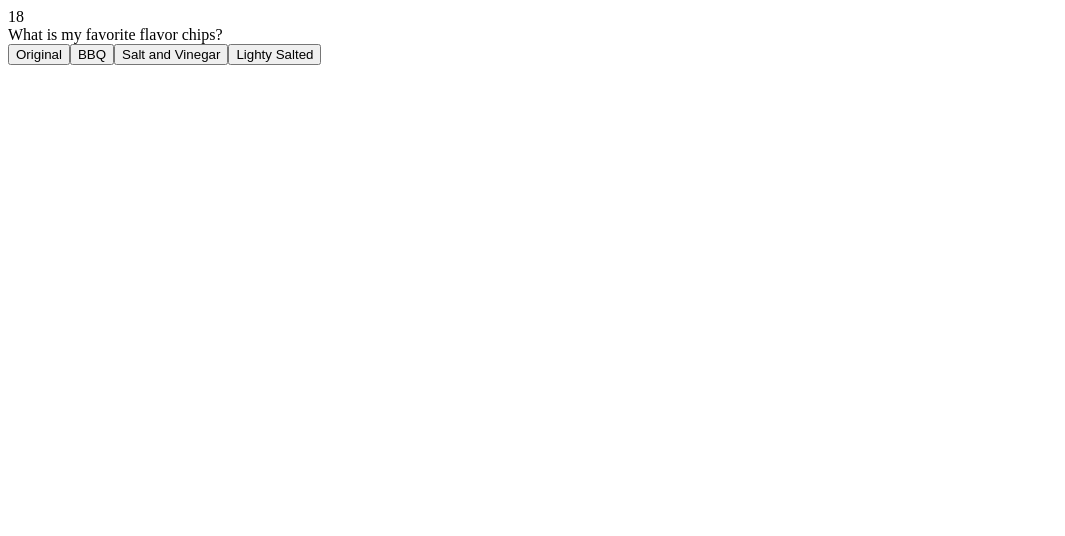
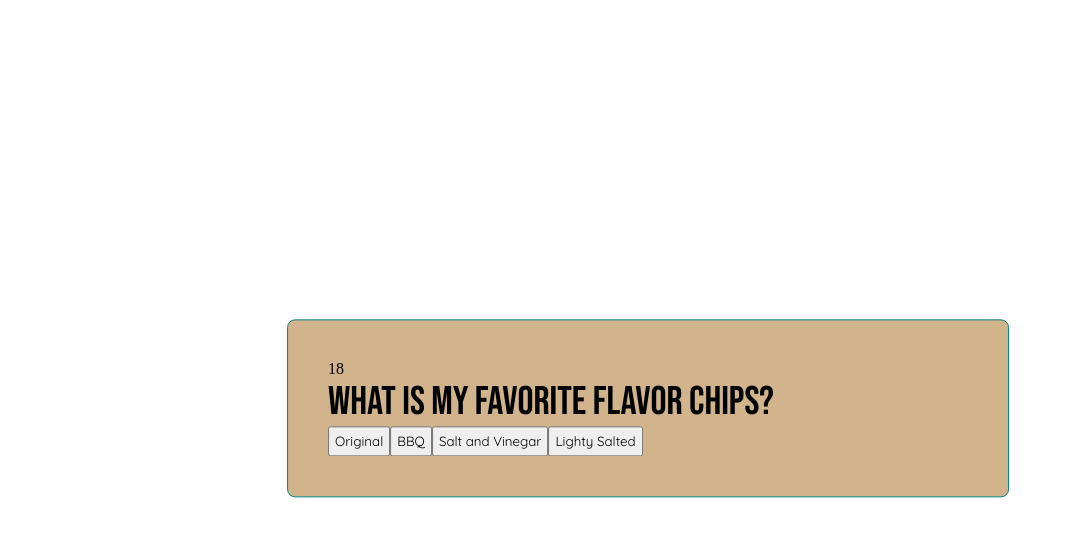
Before and after one commit to plotinusspascual/code-quiz, a plain HTML site: page index.html in a window 1280 px wide. Both pictures are taken after a click on the button "Start". Shown: the whole page, without its empty margins (0-1065 px from the left). Drawn offline with Linux system fonts and the light colour scheme.

Commit message:
added css styling

```diff
--- a/assets/style.css
+++ b/assets/style.css
@@ -5,3 +5,60 @@
 li{
   list-style-type: none;
 }
+
+
+
+.box-container{
+  display: block;
+  position: fixed;
+  top: 50%;
+  left: 50%;
+  transform: translate(-50%, -50%);
+  background: tan;
+  border: 1px solid teal;
+  border-radius: 8px;
+  width: 50vw;
+  padding: 40px;
+}
+
+#question-card{
+  font-family: 'Bebas Neue', cursive;
+  font-size: 40px;
+}
+
+#start-button{
+  padding: 25px;
+  top: 50%;
+  left: 50%;
+  align-items: center;
+}
+
+#highscore-container{
+  background: tan;
+  border: 1px solid teal;
+  padding: 10px;
+  margin: 10px;
+}
+
+h1{
+  font-family: 'Bebas Neue', cursive;
+  padding: 8px;
+  font-size: 45px;
+}
+
+p{
+  font-family: 'Bebas Neue', cursive;
+}
+
+ul, label, button{
+  font-family: 'Quicksand', sans-serif;
+}
+body{
+  display: flex;
+  justify-content: center;
+  align-items: center;
+  position: fixed;
+  top: 50%;
+  left: 50%;
+  transform: translate(-50%, -50%);
+}
--- a/index.html
+++ b/index.html
@@ -5,15 +5,21 @@
   <meta http-equiv="X-UA-Compatible" content="IE=edge">
   <meta name="viewport" content="width=device-width, initial-scale=1.0">
   <link rel="stylesheet" href="assets/style.css"/>
-  <title>Document</title>
+  <link rel="preconnect" href="https://fonts.googleapis.com">
+  <link rel="preconnect" href="https://fonts.gstatic.com" crossorigin>
+  <link href="https://fonts.googleapis.com/css2?family=Bebas+Neue&family=Quicksand&display=swap" rel="stylesheet">
+
+  <title>My Quiz</title>
 </head>
 <body>
+  <h1>How Well Do You Know Jose?</h1>
   <div id="main-container" class="hide">
-    <div class="timer-counter"></div>
-    <div id="question-counter"></div>
-    <div id="question-card">Question</div>
-    <li id="choice-card">Answers</li>
-    <!-- <button id="next-button">Next</button> -->
+    <div class="box-container">
+      <div class="timer-counter"></div>
+      <div id="question-counter"></div>
+      <div id="question-card">Question</div>
+      <li id="choice-card" >Answers</li>
+    </div>
   </div>
   <button id="start-button">Start</button>
 
@@ -25,6 +31,7 @@
     </form>
     <p>High Scores: </p>
     <ul id="highscore-list"></ul>
+
   </div>
   <script src="script.js"></script>
 </body>
--- a/script.js
+++ b/script.js
@@ -38,6 +38,7 @@ function endGame(){
   console.log("Final Score: " + score);
   // mainContainer.classList.add("hide");
   // hsContainer.classList.remove("hide");
+  console.log("Timer Count" + timerCount);
   submitUserScore();
 }
 
@@ -104,10 +105,10 @@ function showQuestions(){
     questionCard.textContent = questionBank[questionCounter-1].question;
 
     let createButton = document.createElement("BUTTON");
+    createButton.style.padding = "5px";
 
     createButton.innerHTML = questionBank[questionCounter-1].choices[i];
     choiceCard.appendChild(createButton);
-
     createButton.addEventListener("click", submitButton);
   };
 }
@@ -156,17 +157,20 @@ function submitUserScore(){
 function saveUserInput(){
   var userScore = {
     name: userInitial.value,
-    score: timerCount.value
+    finalScore: timerCount
   };
   localStorage.setItem("userScore", JSON.stringify(userScore));
 }
 
 function renderUserInput(){
+
   var lastInput = JSON.parse(localStorage.getItem("userScore"));
-  if(lastInput !== null){
-    document.getElementById("highscore-list").innerHTML = lastInput.name;
-  }else{
-    return;
+  for(var i=0; i<localStorage.length; i++){
+    if(lastInput !== null){
+      hsList.innerHTML = lastInput.name + " "+ lastInput.finalScore;
+    }else{
+      return;
+    }
   }
 }
 
```
